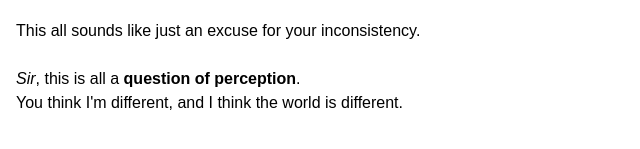
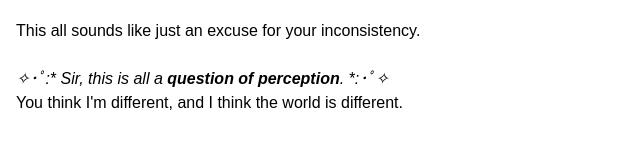
Before and after one commit to NyeinSuThwe/exercise-2, a plain HTML site: page index.html in a window 1280 px wide. Shown: the part 623-772 px from the top of the page, without its empty margins (0-640 px from the left). Drawn offline with Linux system fonts and the light colour scheme.

Commit message:
added ending line with emote for imagery

```diff
--- a/index.html
+++ b/index.html
@@ -23,7 +23,7 @@
       are able to successfully do the exercise. <br><br>
       Because when I go to the <i>gym</i>, I <b>sleep on the <i>bench press</i></b>. <br><br>
       This all sounds like just an excuse for your inconsistency. <br><br>
-      <em>Sir</em>, this is all a <strong>question of perception</strong>. <br>
+      <em>✧･ﾟ:* Sir, this is all a <strong>question of perception</strong>. *:･ﾟ✧</em> <br>
       You think I'm different, and I think the world is different.
     </p>
   </body>
```
